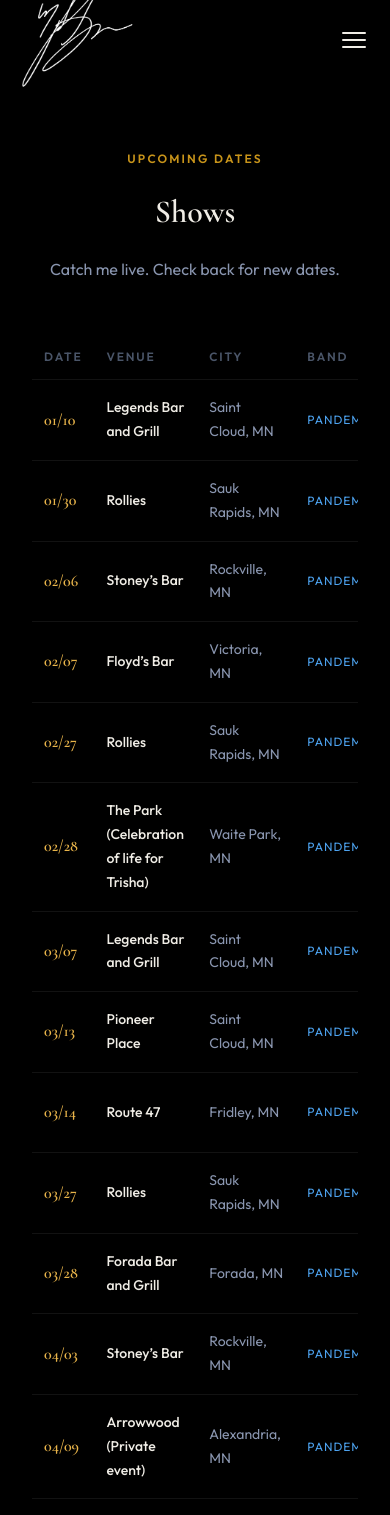
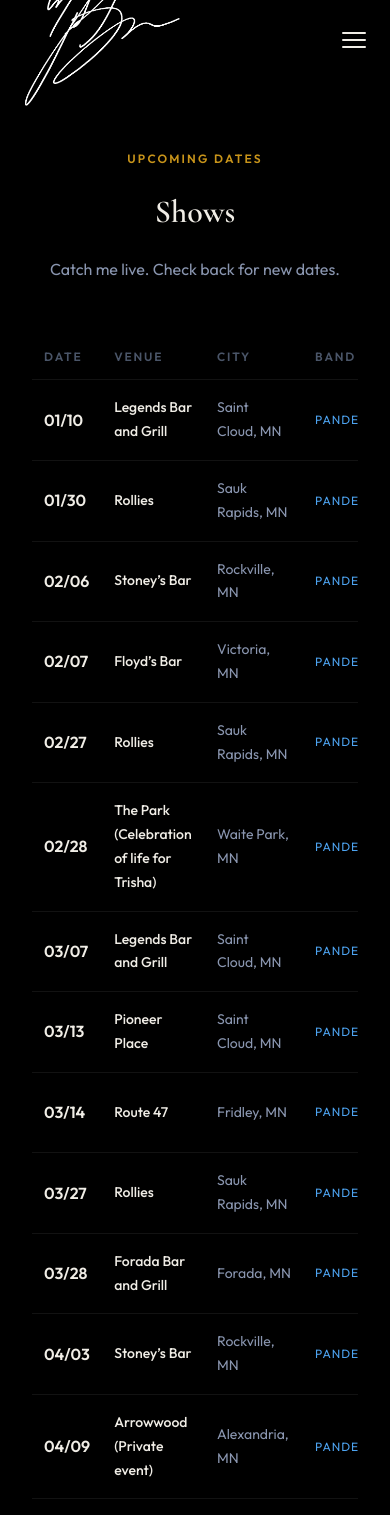
Before and after one commit to taz2022/tylertazazure.com, a Flask app: page /shows in a window 390 px wide. Shown: the top 1515 px of the page. Run offline with Flask 3, Linux system fonts and the light colour scheme.

Commit message:
Bigger signature, readable show dates, adjust hero image
- Signature logo 220px (80px scrolled, unchanged)
- Shows date column: switched from thin gold Cormorant to bold
  white Outfit for readability
- Hero background shifted down (40%) and section height reduced
  to 85svh

Co-Authored-By: Claude Opus 4.6 (1M context) <noreply@anthropic.com>

```diff
--- a/app/static/css/page-hub.css
+++ b/app/static/css/page-hub.css
@@ -23,7 +23,7 @@
 
 /* ── Hub Hero ─────────────────────────────────────────────── */
 .hub-hero {
-  min-height: 100svh;
+  min-height: 85svh;
   display: flex;
   flex-direction: column;
   align-items: center;
@@ -35,7 +35,7 @@
 }
 
 .hub-hero--has-bg {
-  background: url('/static/images/hero-bg.webp') center center / cover no-repeat;
+  background: url('/static/images/hero-bg.webp') center 40% / cover no-repeat;
 }
 
 .hub-hero__overlay {
@@ -354,9 +354,9 @@
 }
 
 .shows-table__date {
-  color: var(--color-gold-light) !important;
+  color: var(--color-text) !important;
   font-weight: 600;
-  font-family: var(--font-display);
+  font-family: var(--font-body);
   font-size: var(--text-base) !important;
 }
 
--- a/app/static/css/styles.css
+++ b/app/static/css/styles.css
@@ -289,9 +289,9 @@ button {
 /* ─────────────────────────────────────────────────────────── */
 
 :root {
-  --navbar-h: 180px;
+  --navbar-h: 240px;
   --navbar-h-scrolled: 100px;
-  --navbar-logo-h: 160px;
+  --navbar-logo-h: 220px;
   --navbar-logo-h-scrolled: 80px;
 }
 
@@ -502,9 +502,9 @@ button {
 /* ── Responsive navbar ────────────────────────────────────── */
 @media (max-width: 900px) {
   :root {
-    --navbar-h: 120px;
+    --navbar-h: 160px;
     --navbar-h-scrolled: 80px;
-    --navbar-logo-h: 100px;
+    --navbar-logo-h: 140px;
     --navbar-logo-h-scrolled: 60px;
   }
 
```
